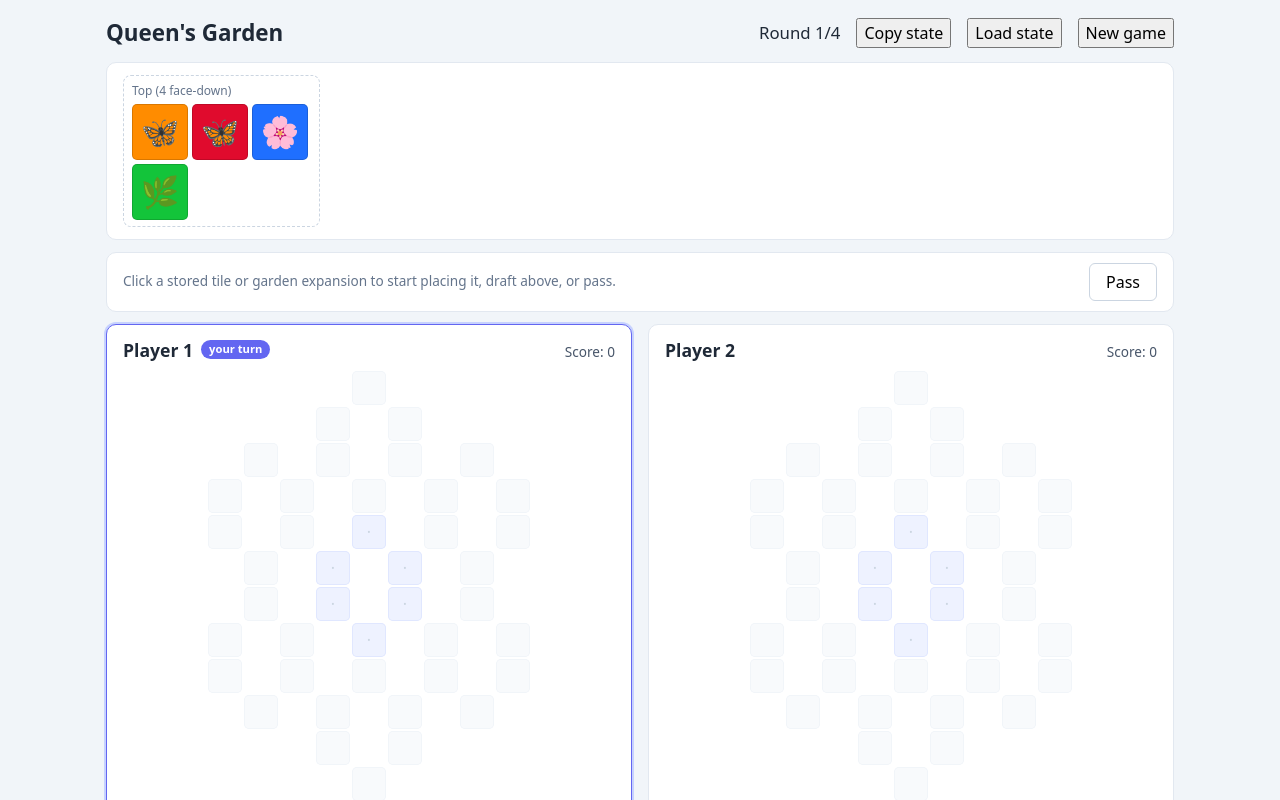
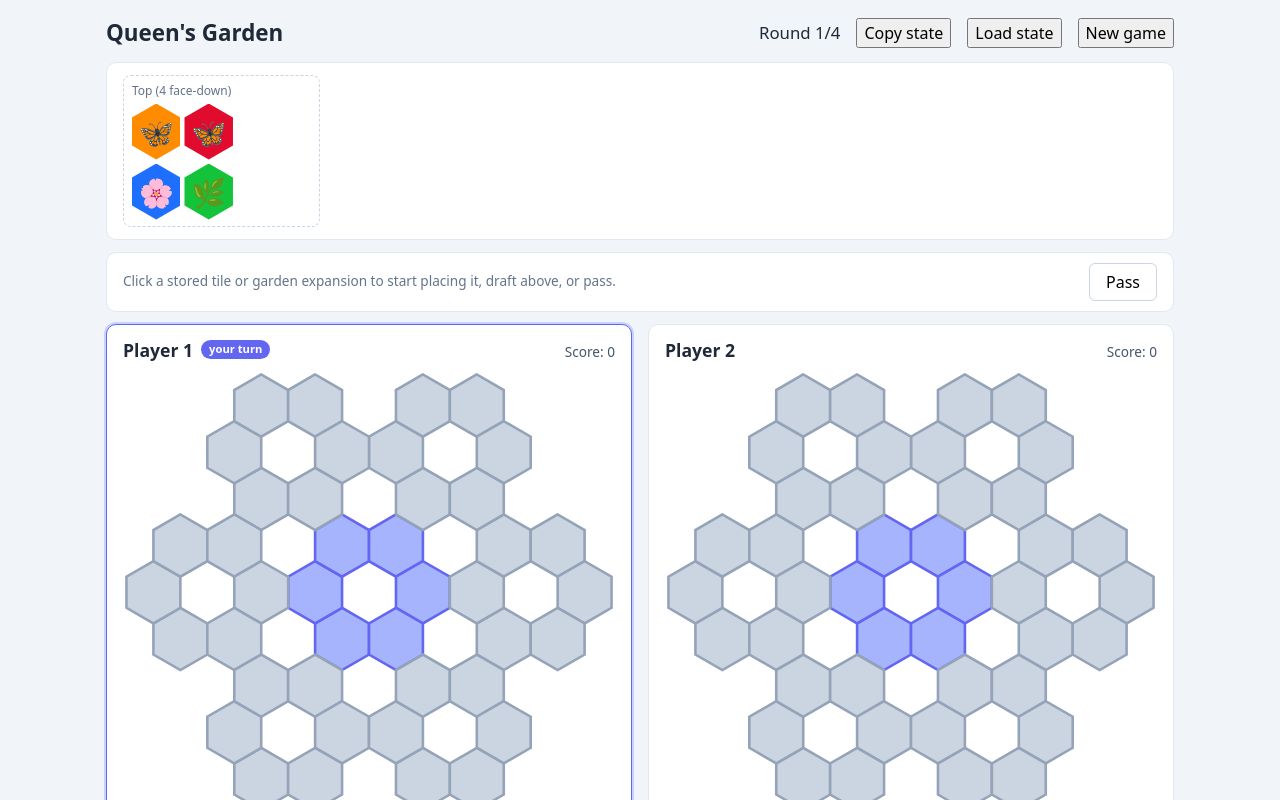
Before and after one commit to johnbillion/giochiamo, a React (Vite) app: page / in a window 1280 px wide. Shown: the top 800 px of the page. Built offline with nearby package versions, Linux system fonts and the light colour scheme.

Commit message:
Switch to hexagons for the tiles and board.

```diff
--- a/src/index.css
+++ b/src/index.css
@@ -58,16 +58,18 @@ button:disabled {
   font-size: 0.9rem;
 }
 
-/* coloured tile face with a symbol glyph */
+/* coloured pointy-top hexagonal tile face with a symbol glyph */
 .tile-face {
   display: inline-flex;
   align-items: center;
   justify-content: center;
-  border-radius: 5px;
-  box-shadow: inset 0 0 0 1px rgba(0, 0, 0, 0.15);
   line-height: 1;
   vertical-align: middle;
   cursor: default;
+  /* Point on top and bottom; flat edges on the left and right. */
+  clip-path: polygon(50% 0%, 100% 25%, 100% 75%, 50% 100%, 0% 75%, 0% 25%);
+  /* clip-path would crop an inset border, so trace the hexagon edge with a drop-shadow instead. */
+  filter: drop-shadow(0 0 0.5px rgba(0, 0, 0, 0.45));
 }
 
 /* --- central area --- */
@@ -100,10 +102,18 @@ button:disabled {
   margin-bottom: 4px;
 }
 .tiles {
-  display: flex;
+  display: grid;
+  grid-template-columns: repeat(2, max-content);
   gap: 4px;
-  flex-wrap: wrap;
+  justify-content: start;
   min-height: 30px;
+}
+
+/* An emptied slot where a tile was drafted away — holds its place in the 2×2 grid. */
+.tile-blank {
+  display: inline-flex;
+  width: 56px;
+  height: 56px;
 }
 
 /* A central-area tile with a hover popup offering to draft by its colour or symbol. */
@@ -244,36 +254,24 @@ button:disabled {
   white-space: nowrap;
 }
 
-/* --- garden grid --- */
+/* --- garden board (SVG of pointy-top hex flowers) --- */
 .garden {
-  display: grid;
-  justify-content: center;
-  gap: 2px;
+  display: block;
   margin: 8px auto;
-  width: max-content;
+  width: 100%;
+  height: auto;
 }
-.cell {
-  border: none;
-  background: transparent;
-  padding: 0;
-  display: flex;
-  align-items: center;
-  justify-content: center;
-  border-radius: 5px;
-  color: #cbd5e1;
+.gcell.legal {
+  cursor: pointer;
 }
-.cell.no-expansion {
-  background: #f8fafc;
-  box-shadow: inset 0 0 0 1px #f1f5f9;
+/* Outline any tile slot on hover as an affordance. */
+.gcell:hover polygon {
+  stroke: #6366f1;
+  stroke-width: 2;
 }
-.cell.empty-space {
-  background: #eef2ff;
-  box-shadow: inset 0 0 0 1px #e0e7ff;
-}
-.cell.legal {
-  box-shadow: inset 0 0 0 2px #22c55e;
-  background: #dcfce7;
-  cursor: pointer;
+.gglyph {
+  pointer-events: none;
+  user-select: none;
 }
 
 /* --- storage --- */
--- a/src/ui/Game.tsx
+++ b/src/ui/Game.tsx
@@ -14,7 +14,6 @@ import {
   useRef,
   useState,
   type CSSProperties,
-  type ReactNode,
 } from 'react';
 import {
   applyAction,
@@ -47,12 +46,14 @@ import {
 } from '../queens-garden/types';
 import { submit, type GameDispatch } from '../transport/submit';
 import {
+  axialToPixel,
   COLOUR_HEX,
   COLOUR_LABEL,
-  GRID_COLS,
-  GRID_ROWS,
+  CoinFace,
+  DIR_AXIAL,
   expansionLabel,
-  SLOT_LAYOUT,
+  hexPoints,
+  SLOT_CENTRE,
   SYMBOL_GLYPH,
   SYMBOL_LABEL,
   TileFace,
@@ -574,12 +575,16 @@ function CentralArea({
   // Every tile currently in the central area — the pool a draft draws from, and the basis for the
   // per-attribute counts shown in each tile's popup.
   const allTiles: Tile[] = [];
-  if (central.top) allTiles.push(...central.top.tiles);
-  for (const d of central.open) allTiles.push(...d.tiles);
+  if (central.top) for (const t of central.top.tiles) if (t) allTiles.push(t);
+  for (const d of central.open) for (const t of d.tiles) if (t) allTiles.push(t);
 
-  // A draft is only offered during play; otherwise tiles are plain (non-interactive) faces.
-  const renderTile = (t: Tile, key: number) =>
-    canDraft ? (
+  // A draft is only offered during play; otherwise tiles are plain (non-interactive) faces. A
+  // null is a slot whose tile has been drafted away — rendered as an empty cell so the surviving
+  // tiles keep their positions in the 2×2 grid.
+  const renderTile = (t: Tile | null, key: number) =>
+    t === null ? (
+      <span key={key} className="tile-blank" aria-hidden="true" />
+    ) : canDraft ? (
       <DraftableTile
         key={key}
         tile={t}
@@ -608,12 +613,12 @@ function CentralArea({
         <div className="display" key={i}>
           <span className="display-label">
             Open {i + 1}
-            {d.tiles.length === 0 && d.expansion.identity
+            {!d.tiles.some(Boolean) && d.expansion.identity
               ? ` — ${expansionLabel(d.expansion)} expansion (takeable)`
               : ''}
           </span>
           <div className="tiles">
-            {d.tiles.length
+            {d.tiles.some(Boolean)
               ? d.tiles.map((t, j) => renderTile(t, j))
               : <em>{d.expansion.identity ? expansionLabel(d.expansion) : 'starter'} expansion</em>}
           </div>
@@ -683,7 +688,7 @@ function PlayerPanel({
                     disabled={!active}
                     onClick={() => onTileItem(i)}
                   >
-                    🪙
+                    <CoinFace size={60} />
                   </button>
                 );
               }
@@ -729,42 +734,99 @@ function Garden({
   placing: boolean;
   onCell: (slot: SlotId, dir: Direction) => void;
 }) {
-  const cells: ReactNode[] = [];
-  SLOT_LAYOUT.forEach((dirs, slot) => {
+  const R = 18; // hex circumradius in px
+
+  // Project every (slot, dir) tile slot to a pixel centre and capture its state, tracking the
+  // bounding box so the SVG viewBox hugs the whole flower-of-flowers.
+  type Cell = {
+    slot: number;
+    dir: number;
+    cx: number;
+    cy: number;
+    tile: Tile | null;
+    hasExpansion: boolean;
+    legal: boolean;
+  };
+  const cells: Cell[] = [];
+  let minX = Infinity;
+  let minY = Infinity;
+  let maxX = -Infinity;
+  let maxY = -Infinity;
+  SLOT_CENTRE.forEach((centre, slot) => {
     const expansion = player.garden[slot];
-    dirs.forEach(([row, col], dir) => {
-      const tile = expansion ? expansion.tiles[dir] ?? null : null;
-      const isLegalTarget = active && placing && legalTargets.has(`${slot}:${dir}`);
-      const empty = expansion ? !tile : false;
-      const cls = [
-        'cell',
-        expansion ? (tile ? 'filled' : 'empty-space') : 'no-expansion',
-        isLegalTarget ? 'legal' : '',
-      ]
-        .filter(Boolean)
-        .join(' ');
-      cells.push(
-        <button
-          key={`${slot}:${dir}`}
-          className={cls}
-          style={{ gridRow: row, gridColumn: col }}
-          disabled={!isLegalTarget}
-          onClick={() => isLegalTarget && onCell(slot as SlotId, dir as Direction)}
-        >
-          {tile ? <TileFace tile={tile} size={30} /> : empty ? '·' : ''}
-        </button>,
-      );
+    DIR_AXIAL.forEach(([dq, dr], dir) => {
+      const [cx, cy] = axialToPixel(centre[0] + dq, centre[1] + dr, R);
+      minX = Math.min(minX, cx);
+      maxX = Math.max(maxX, cx);
+      minY = Math.min(minY, cy);
+      maxY = Math.max(maxY, cy);
+      cells.push({
+        slot,
+        dir,
+        cx,
+        cy,
+        tile: expansion ? expansion.tiles[dir] ?? null : null,
+        hasExpansion: !!expansion,
+        legal: active && placing && legalTargets.has(`${slot}:${dir}`),
+      });
     });
   });
+
+  const padX = (R * Math.sqrt(3)) / 2 + 2;
+  const padY = R + 2;
+  const width = maxX - minX + 2 * padX;
+  const height = maxY - minY + 2 * padY;
+  const viewBox = `${(minX - padX).toFixed(2)} ${(minY - padY).toFixed(2)} ${width.toFixed(2)} ${height.toFixed(2)}`;
+
   return (
-    <div
-      className="garden"
-      style={{
-        gridTemplateRows: `repeat(${GRID_ROWS}, 34px)`,
-        gridTemplateColumns: `repeat(${GRID_COLS}, 34px)`,
-      }}
-    >
-      {cells}
-    </div>
+    <svg className="garden" viewBox={viewBox} aria-label="garden board">
+      {cells.map((c) => {
+        // Fill/stroke mirror the old cell states: legal target, empty slot of a placed expansion,
+        // an unplaced expansion slot, or a filled tile.
+        let fill: string;
+        let stroke: string;
+        let strokeWidth = 1.5;
+        if (c.legal) {
+          fill = '#86efac';
+          stroke = '#15803d';
+          strokeWidth = 2.5;
+        } else if (!c.hasExpansion) {
+          fill = '#cbd5e1';
+          stroke = '#94a3b8';
+        } else if (!c.tile) {
+          fill = '#a5b4fc';
+          stroke = '#6366f1';
+        } else {
+          fill = COLOUR_HEX[c.tile.colour];
+          stroke = 'rgba(0, 0, 0, 0.4)';
+        }
+        return (
+          <g
+            key={`${c.slot}:${c.dir}`}
+            className={c.legal ? 'gcell legal' : 'gcell'}
+            onClick={c.legal ? () => onCell(c.slot as SlotId, c.dir as Direction) : undefined}
+          >
+            <polygon
+              points={hexPoints(c.cx, c.cy, R)}
+              fill={fill}
+              stroke={stroke}
+              strokeWidth={strokeWidth}
+            />
+            {c.tile && (
+              <text
+                className="gglyph"
+                x={c.cx}
+                y={c.cy}
+                textAnchor="middle"
+                dominantBaseline="central"
+                fontSize={R}
+              >
+                {SYMBOL_GLYPH[c.tile.symbol]}
+              </text>
+            )}
+          </g>
+        );
+      })}
+    </svg>
   );
 }
--- a/src/ui/board.tsx
+++ b/src/ui/board.tsx
@@ -44,21 +44,50 @@ export const SYMBOL_LABEL: Record<Symbol, string> = {
   lily: 'Lily',
 };
 
-// Grid position [grid-row, grid-column] of every tile slot, indexed [slot][dir]. Lifted from
-// the playground's ASCII layout (which was derived from the true board geometry), so the picture
-// mirrors real adjacency: the centre expansion in the middle, the six ring expansions around it.
-export const SLOT_LAYOUT: readonly (readonly (readonly [number, number])[])[] = [
-  [[8, 5], [7, 4], [6, 4], [5, 5], [6, 6], [7, 6]], // slot 0 (centre)
-  [[12, 5], [11, 4], [10, 4], [9, 5], [10, 6], [11, 6]], // slot 1
-  [[10, 2], [9, 1], [8, 1], [7, 2], [8, 3], [9, 3]], // slot 2
-  [[6, 2], [5, 1], [4, 1], [3, 2], [4, 3], [5, 3]], // slot 3
-  [[4, 5], [3, 4], [2, 4], [1, 5], [2, 6], [3, 6]], // slot 4
-  [[6, 8], [5, 7], [4, 7], [3, 8], [4, 9], [5, 9]], // slot 5
-  [[10, 8], [9, 7], [8, 7], [7, 8], [8, 9], [9, 9]], // slot 6
+// --- garden board geometry (pointy-top hexagons, in a flower-of-flowers) ---
+// Each expansion is a ring of six tiles around a hollow centre; the seven expansion centres are
+// themselves arranged as a flower. Everything is expressed in axial (q, r) coordinates for a
+// pointy-top hex grid, and projected to pixels by axialToPixel().
+
+// Axial offset of each tile slot (dir 0..5) from its expansion's centre hole, ordered clockwise
+// from the top-right. (The engine cares only about the dir index; this just decides where we draw
+// it.)
+export const DIR_AXIAL: readonly (readonly [number, number])[] = [
+  [-1, 1], // 0 — SW
+  [-1, 0], // 1 — W
+  [0, -1], // 2 — NW
+  [1, -1], // 3 — NE
+  [1, 0], //  4 — E
+  [0, 1], //  5 — SE
 ];
 
-export const GRID_ROWS = 12;
-export const GRID_COLS = 9;
+// Axial centre of each expansion's hole: slot 0 in the middle, slots 1..6 around it at hex-distance
+// 3 in the six cardinal axial directions (per queens-garden-board-layout.md / AQG-min.svg). The
+// seven rosettes of 6 stay distinct — they don't share hexes — and form a flat-top hex-of-hexes.
+export const SLOT_CENTRE: readonly (readonly [number, number])[] = [
+  [0, 0], //   centre
+  [3, 0], //   right
+  [3, -3], //  upper-right
+  [0, -3], //  upper-left
+  [-3, 0], //  left
+  [-3, 3], //  lower-left
+  [0, 3], //   lower-right
+];
+
+// Pointy-top axial (q, r) → pixel centre, given the hexagon circumradius R.
+export function axialToPixel(q: number, r: number, R: number): readonly [number, number] {
+  return [R * Math.sqrt(3) * (q + r / 2), R * 1.5 * r];
+}
+
+// The six corners of a pointy-top hexagon (circumradius R, centred at cx,cy) as an SVG points list.
+export function hexPoints(cx: number, cy: number, R: number): string {
+  const corners: string[] = [];
+  for (let i = 0; i < 6; i++) {
+    const a = (Math.PI / 180) * (90 + 60 * i); // start at the top point, step 60°
+    corners.push(`${(cx + R * Math.cos(a)).toFixed(2)},${(cy - R * Math.sin(a)).toFixed(2)}`);
+  }
+  return corners.join(' ');
+}
 
 export function tileLabel(tile: Tile): string {
   return `${COLOUR_LABEL[tile.colour]} ${SYMBOL_LABEL[tile.symbol]}`;
@@ -70,19 +99,38 @@ export function expansionLabel(expansion: Expansion): string {
     : 'blank';
 }
 
-// A single tile face: a coloured square with its symbol glyph. `size` is the side length in px.
-export function TileFace({ tile, size = 34 }: { tile: Tile; size?: number }) {
+// A regular pointy-top hexagon is √3/2 as wide as it is tall, so the box width is scaled to keep
+// the proportions correct (the CSS clip-path then fills it exactly). `size` is the height in px.
+const HEX_RATIO = Math.sqrt(3) / 2; // ≈ 0.866, width ÷ height of a regular pointy-top hexagon
+
+// The shared face primitive: a coloured pointy-top hexagon with an optional centred glyph.
+function HexFace({
+  fill,
+  glyph,
+  size,
+  title,
+}: {
+  fill: string;
+  glyph?: string;
+  size: number;
+  title?: string;
+}) {
   return (
     <span
       className="tile-face"
-      style={{
-        background: COLOUR_HEX[tile.colour],
-        width: size,
-        height: size,
-        fontSize: size * 0.55,
-      }}
+      title={title}
+      style={{ background: fill, width: size * HEX_RATIO, height: size, fontSize: size * 0.5 }}
     >
-      {SYMBOL_GLYPH[tile.symbol]}
+      {glyph}
     </span>
   );
 }
+
+export function TileFace({ tile, size = 34 }: { tile: Tile; size?: number }) {
+  return <HexFace fill={COLOUR_HEX[tile.colour]} glyph={SYMBOL_GLYPH[tile.symbol]} size={size} />;
+}
+
+// A coin, drawn as a plain silver hexagon (a wildcard payment piece).
+export function CoinFace({ size = 34 }: { size?: number }) {
+  return <HexFace fill="#c7ccd4" size={size} title="coin (wildcard payment)" />;
+}
```
Also changed, not shown: board.svg (added), 1 other file (tests, documents, lock files or other folders).
